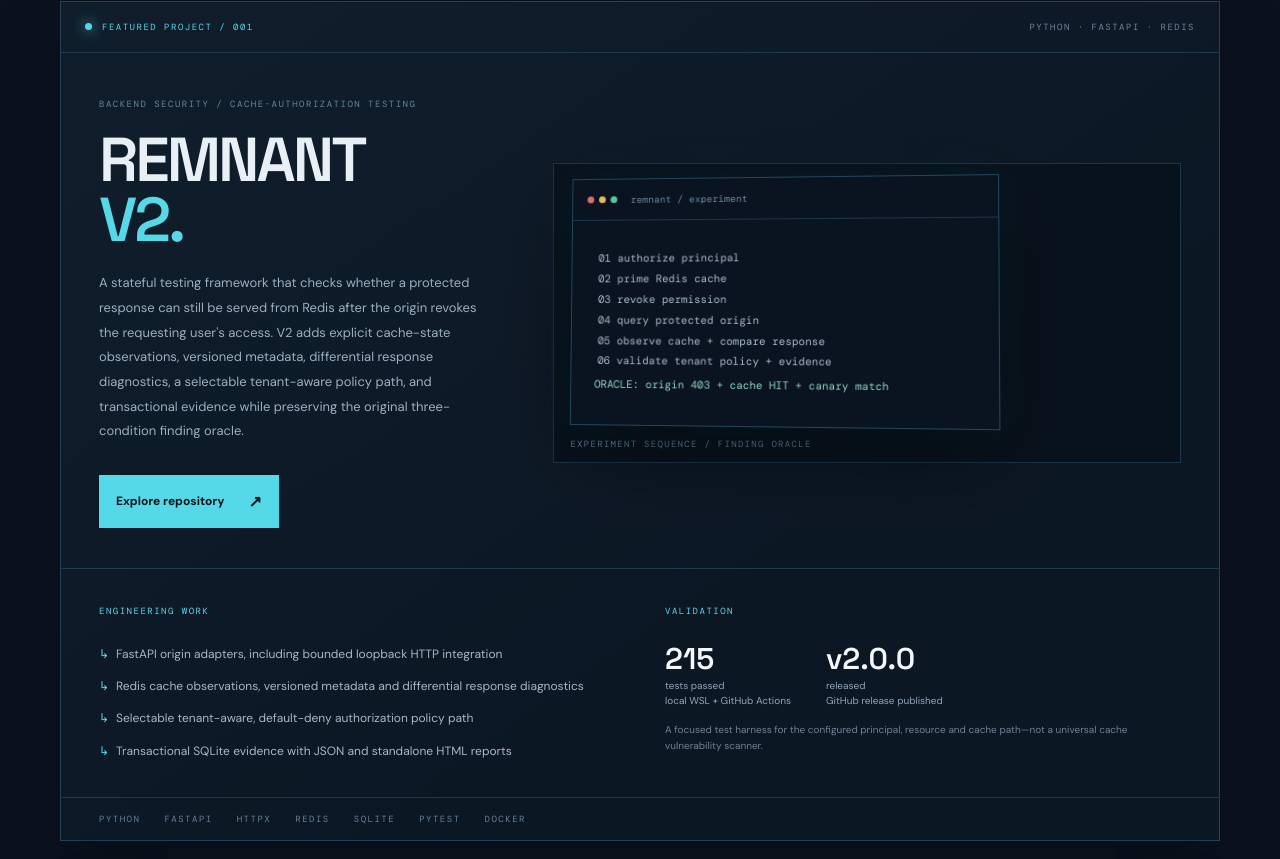
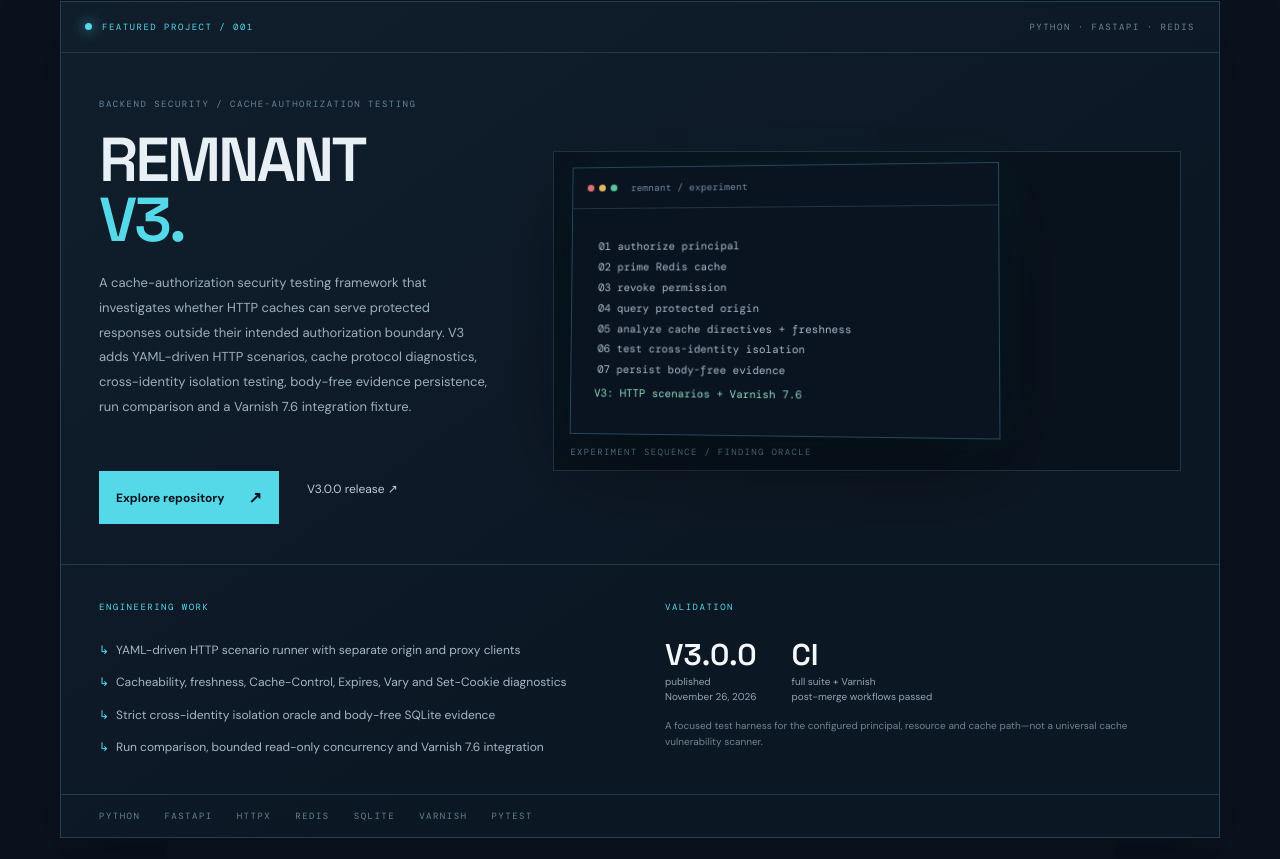
Before and after one commit to trilochan-prabakar/trilochan-prabakar, a plain HTML site: page index.html in a window 1280 px wide. Shown: the part 1821-2680 px from the top of the page. Drawn offline with nearby package versions, Linux system fonts and the light colour scheme.

Commit message:
Showcase published REMNANT V3.0.0 on portfolio

```diff
--- a/index.html
+++ b/index.html
@@ -107,9 +107,9 @@
           <div class="project-main">
             <div class="project-copy">
               <div class="project-kicker">BACKEND SECURITY / CACHE-AUTHORIZATION TESTING</div>
-              <h2>REMNANT<br><em>V2</em><span class="cyan">.</span></h2>
-              <p class="project-description">A stateful testing framework that checks whether a protected response can still be served from Redis after the origin revokes the requesting user's access. V2 adds explicit cache-state observations, versioned metadata, differential response diagnostics, a selectable tenant-aware policy path, and transactional evidence while preserving the original three-condition finding oracle.</p>
-              <a class="button button-primary" href="https://github.com/trilochan-prabakar/REMNANT" target="_blank" rel="noopener noreferrer">Explore repository <span>↗</span></a>
+              <h2>REMNANT<br><em>V3</em><span class="cyan">.</span></h2>
+              <p class="project-description">A cache-authorization security testing framework that investigates whether HTTP caches can serve protected responses outside their intended authorization boundary. V3 adds YAML-driven HTTP scenarios, cache protocol diagnostics, cross-identity isolation testing, body-free evidence persistence, run comparison and a Varnish 7.6 integration fixture.</p>
+              <div class="hero-actions"><a class="button button-primary" href="https://github.com/trilochan-prabakar/REMNANT" target="_blank" rel="noopener noreferrer">Explore repository <span>↗</span></a><a class="text-link" href="https://github.com/trilochan-prabakar/REMNANT/releases/tag/v3.0.0" target="_blank" rel="noopener noreferrer">V3.0.0 release ↗</a></div>
             </div>
             <div class="project-diagram">
               <div class="terminal">
@@ -119,9 +119,10 @@
                   <div class="terminal-output">02  prime Redis cache</div>
                   <div class="terminal-output">03  revoke permission</div>
                   <div class="terminal-output">04  query protected origin</div>
-                  <div class="terminal-output">05  observe cache + compare response</div>
-                  <div class="terminal-output">06  validate tenant policy + evidence</div>
-                  <div class="status-line">ORACLE: origin 403 + cache HIT + canary match</div>
+                  <div class="terminal-output">05  analyze cache directives + freshness</div>
+                  <div class="terminal-output">06  test cross-identity isolation</div>
+                  <div class="terminal-output">07  persist body-free evidence</div>
+                  <div class="status-line">V3: HTTP scenarios + Varnish 7.6</div>
                 </div>
               </div>
               <div class="diagram-caption">EXPERIMENT SEQUENCE / FINDING ORACLE</div>
@@ -129,14 +130,14 @@
           </div>
           <div class="project-details">
             <div><span class="detail-label">ENGINEERING WORK</span><ul>
-              <li>FastAPI origin adapters, including bounded loopback HTTP integration</li>
-              <li>Redis cache observations, versioned metadata and differential response diagnostics</li>
-              <li>Selectable tenant-aware, default-deny authorization policy path</li>
-              <li>Transactional SQLite evidence with JSON and standalone HTML reports</li>
+              <li>YAML-driven HTTP scenario runner with separate origin and proxy clients</li>
+              <li>Cacheability, freshness, Cache-Control, Expires, Vary and Set-Cookie diagnostics</li>
+              <li>Strict cross-identity isolation oracle and body-free SQLite evidence</li>
+              <li>Run comparison, bounded read-only concurrency and Varnish 7.6 integration</li>
             </ul></div>
-            <div><span class="detail-label">VALIDATION</span><div class="metrics"><div><strong>215</strong><span>tests passed<br>local WSL + GitHub Actions</span></div><div><strong>v2.0.0</strong><span>released<br>GitHub release published</span></div></div><p class="scope-note">A focused test harness for the configured principal, resource and cache path—not a universal cache vulnerability scanner.</p></div>
+            <div><span class="detail-label">VALIDATION</span><div class="metrics"><div><strong>V3.0.0</strong><span>published<br>November 26, 2026</span></div><div><strong>CI</strong><span>full suite + Varnish<br>post-merge workflows passed</span></div></div><p class="scope-note">A focused test harness for the configured principal, resource and cache path—not a universal cache vulnerability scanner.</p></div>
           </div>
-          <div class="project-footer"><span>PYTHON</span><span>FASTAPI</span><span>HTTPX</span><span>REDIS</span><span>SQLITE</span><span>PYTEST</span><span>DOCKER</span></div>
+          <div class="project-footer"><span>PYTHON</span><span>FASTAPI</span><span>HTTPX</span><span>REDIS</span><span>SQLITE</span><span>VARNISH</span><span>PYTEST</span></div>
         </article>
 
         <article class="project-card reveal">
```
